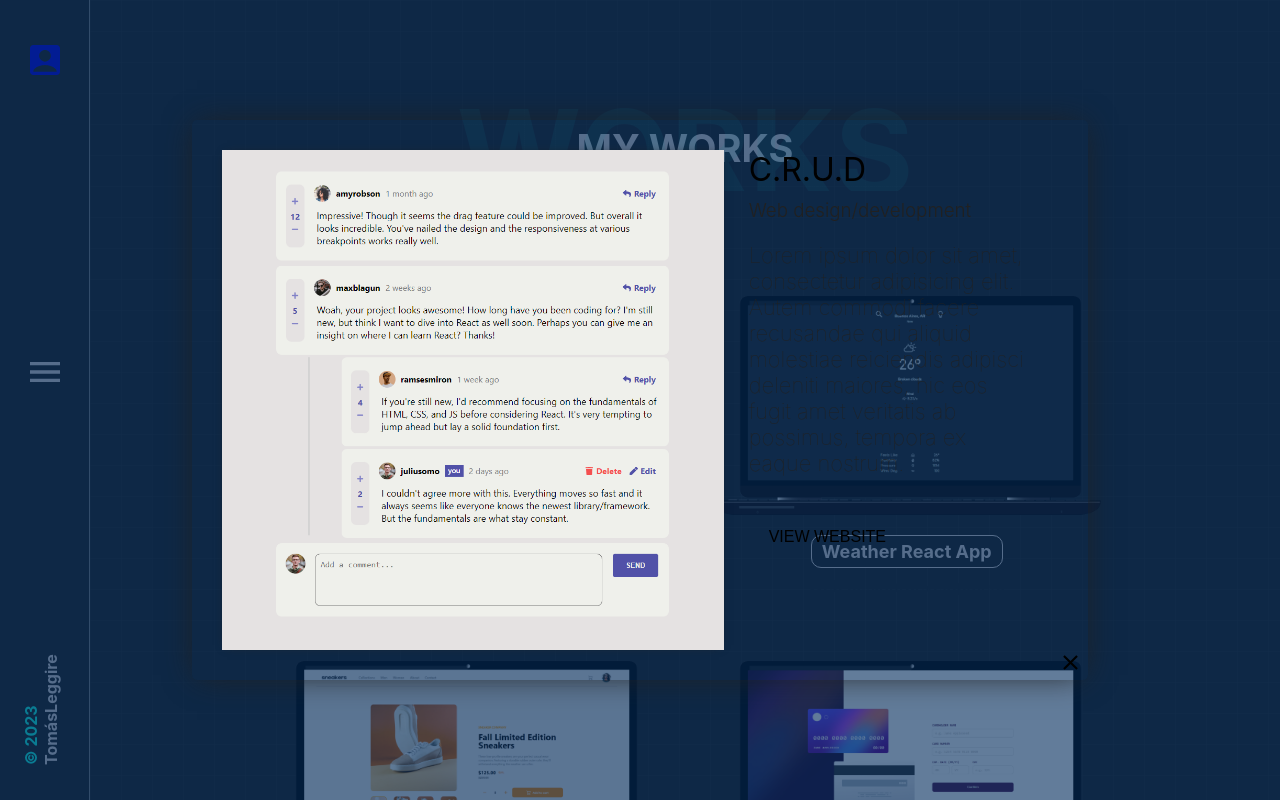
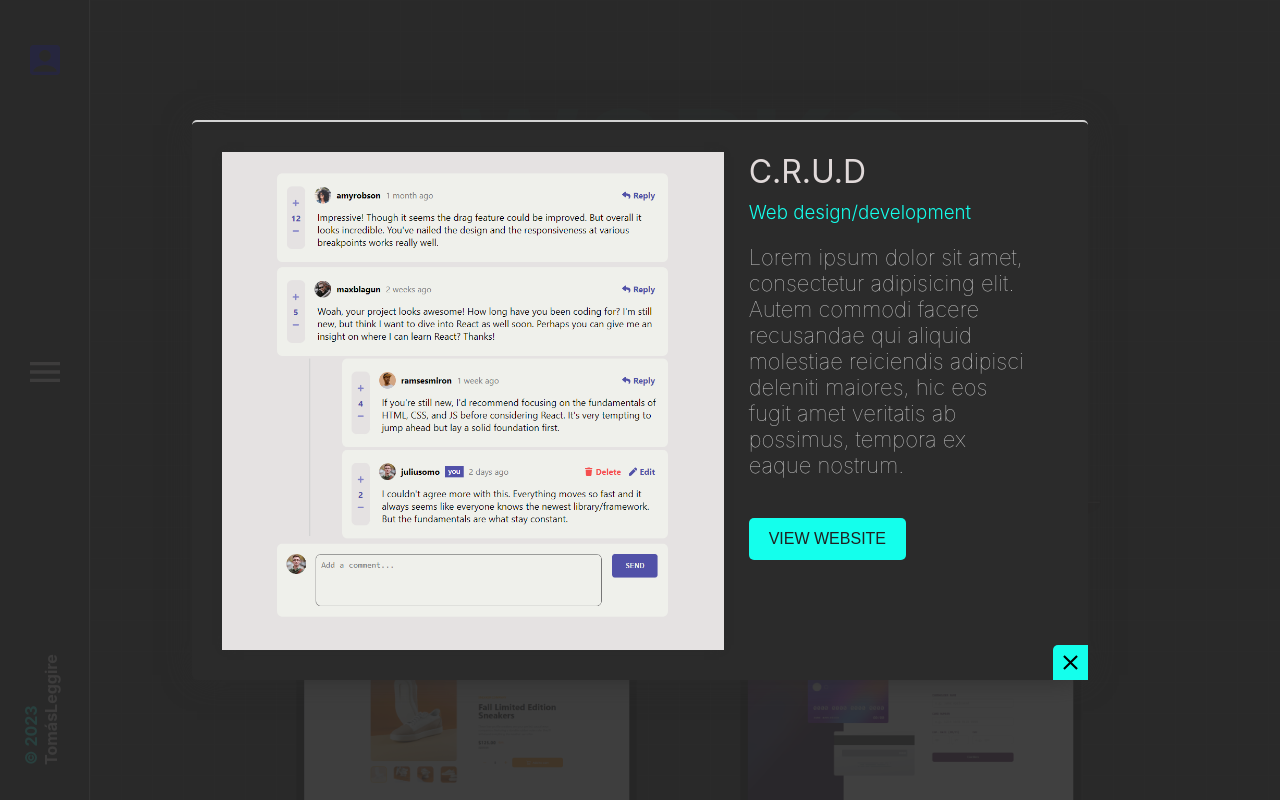
Before and after one commit to tomasleggire/tomasleggire, a React (Create React App) app: page /works in a window 1280 px wide. Both pictures are taken after a click on the picture 463 px from the left and 405 px from the top of the page. Shown: the top 800 px of the page. Built offline with nearby package versions, Linux system fonts and the light colour scheme.

Commit message:
portfolio items ajustados

```diff
--- a/src/styles/ModalItemPort.scss
+++ b/src/styles/ModalItemPort.scss
@@ -4,7 +4,7 @@
     position: fixed;
     width: 100%;
     height: 100vh;
-    background-color: rgba(4, 46, 94, 0.623);
+    background-color: #2b2b2be5;
     display: flex;
     justify-content: center;
     align-items: center;
@@ -17,15 +17,16 @@
 .modal-port-container {
     width: 70%;
     height: 70%;
-    background-color: var(--special-white);
+    background-color: var(--light-black);
     border-radius: 5px;
-    box-shadow: 0 0px 30px -5px var(--black);
+    box-shadow: 0 0px 30px -5px var(--light-black);
     animation: entrance .5s ease 0s 1 normal forwards;
     padding: 30px;
     display: flex;
     flex-direction: column;
     justify-content: center;
     align-items: center;
+    border-top: 2px solid lightgray;
 }
 
 .modal-port {
@@ -49,7 +50,7 @@
     object-fit: cover;
     width: 100%;
     height: 100%;
-    box-shadow: 0 0px 10px -5px var(--black);
+    box-shadow: 0 0px 10px -5px var(--light-black);
 }
 
 .port-text {
@@ -61,18 +62,18 @@
 
 .modal-item-h1 {
     margin-bottom: 10px;
-    color: var(--blue-tres);
+    color: var(--white);
     font-weight: 400;
 }
 
 .modal-item-h3 {
     margin-bottom: 20px;
     font-weight: 300;
-    color: var(--black);
+    color: var(--high-blue);
 }
 
 .modal-item-p {
-    color: var(--black);
+    color: lightgray;
     font-size: 22px;
     font-weight: 100;
 }
@@ -82,8 +83,8 @@
     background: none;
     margin-top: 40px;
     font-size: var(--md);
-    color: var(--special-white);
-    background-color: var(--blue-tres);
+    color: var(--black);
+    background-color: var(--high-blue);
     padding: 12px 20px;
     border-radius: 5px;
     cursor: pointer;
@@ -91,7 +92,7 @@
 }
 
 .modal-item-btn:hover {
-    background-color: var(--blue);
+    background-color: var(--white);
 }
 
 .modal-item-closeBtn {
@@ -100,7 +101,7 @@
     position: absolute;
     bottom: 0;
     right: 0;
-    background-color: var(--blue-tres);
+    background-color: var(--high-blue);
     border-top-left-radius: 5px;
     padding: 5px;
     display: flex;
--- a/src/styles/Portfolio.scss
+++ b/src/styles/Portfolio.scss
@@ -17,8 +17,6 @@ background-color: #212121;
     justify-content: center;
     width: 100%;
     margin-top: 55px;
-    animation: aparicion 1s ease 0s 1 normal forwards;
-    opacity: 0;
   }
 
   .cards {
@@ -66,15 +64,3 @@ background-color: #212121;
     padding-bottom: 0;
       }
 }
-
-@keyframes aparicion {
-	0% {
-		opacity: 0;
-		transform: translateY(50px);
-	}
-
-	100% {
-		opacity: 1;
-		transform: translateY(0);
-	}
-}
--- a/src/styles/PortfolioItem.scss
+++ b/src/styles/PortfolioItem.scss
@@ -8,8 +8,9 @@
   // height: 350px;
   height: auto;
   margin: 10px;
-  margin-bottom: 40px;
+  margin-bottom: 30px;
   text-align: center;
+  animation: aparicionDos 1s ease 0s 1 normal forwards;
 }
 
 .image-item {
@@ -26,18 +27,14 @@
 
 .item-h1 {
   margin-top: 20px;
-  color: var(--white);
-  background-color: var(--black);
-  border: 1px solid var(--white);
-  margin-bottom: 8px;
-  padding: 5px 10px;
+  color: var(--high-blue);
   border-radius: 10px;
   font-size: var(--lg);
 }
 
 .item-text {
   font-size: var(--md);
-  color: var(--black);
+  color: lightgray;
   font-weight: 600;
 }
 
@@ -53,3 +50,13 @@
     margin-bottom: 20%;
   }
 }
+
+@keyframes aparicionDos {
+	0% {
+		transform: scale(0);
+	}
+
+	100% {
+		transform: scale(1);
+	}
+}
```
Also changed, not shown: src/containers/Portfolio.js (+6 -7 lines).
